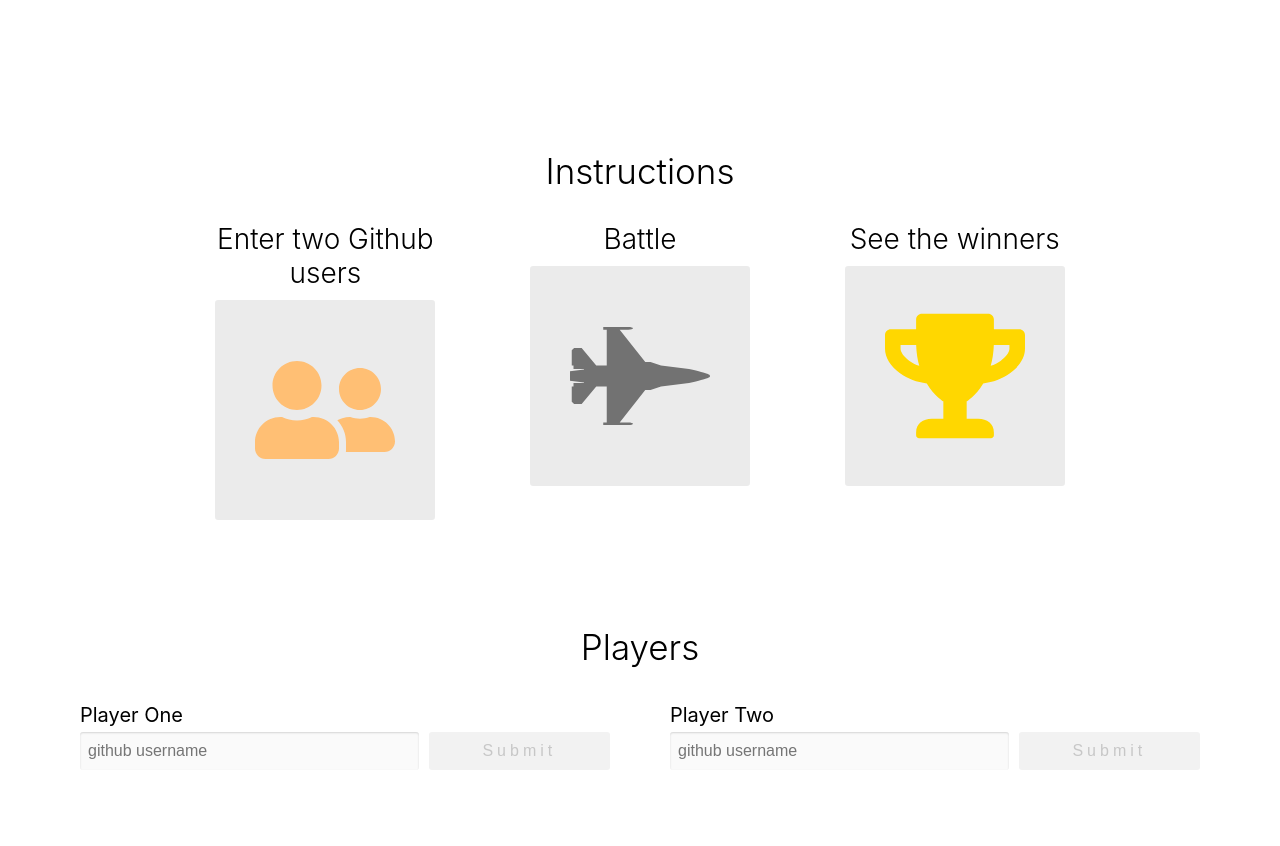
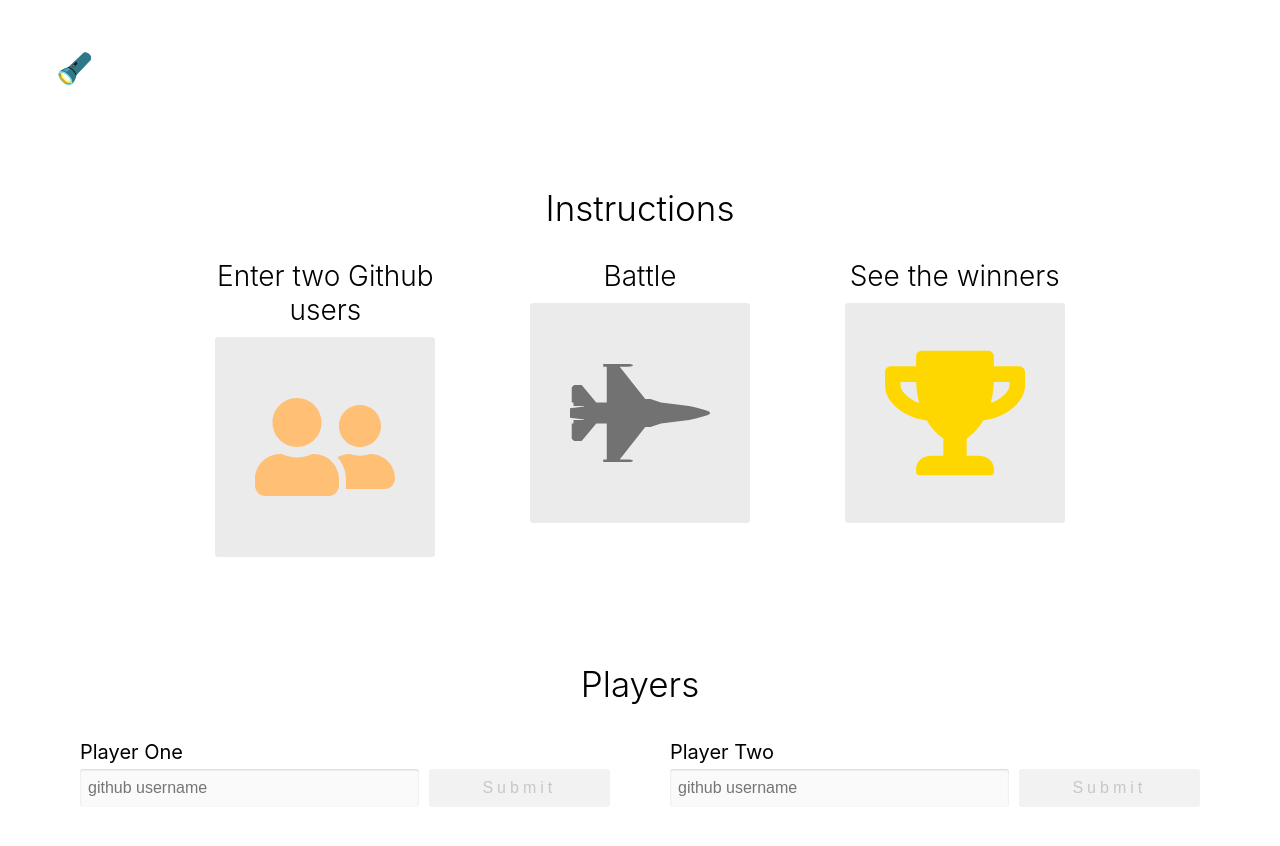
Before and after one commit to bmdoane/github-battle, a React app: page / in a window 1280 px wide. Built offline with nearby package versions, Linux system fonts and the light colour scheme.

Commit message:
Added Nav component with ThemeConsumer via render props pattern, then added Nav to index.js and wrapped container div w/ another div for theme styling

```diff
--- /dev/null
+++ b/app/components/Nav.js
@@ -0,0 +1,20 @@
+import React from 'react'
+import { ThemeConsumer } from '../contexts/theme'
+
+export default function Nav () {
+  return (
+    <ThemeConsumer>
+      {({ theme, toggleTheme }) => (
+        <nav className='row space-between'>
+          <button
+            style={{fontSize: 30}}
+            className='btn-clear'
+            onClick={toggleTheme}
+          >
+            {theme === 'light' ? '🔦' : '💡'}
+          </button>
+        </nav>
+      )}
+    </ThemeConsumer>
+  )
+}
--- a/app/index.css
+++ b/app/index.css
@@ -20,6 +20,12 @@ li {
   max-width: 1200px;
   margin: 0 auto;
   padding: 50px;
+}
+
+.dark {
+  color: #DADADA;
+  background: #1c2022;
+  min-height: 100%;
 }
 
 .flex-center {
--- a/app/index.js
+++ b/app/index.js
@@ -4,6 +4,7 @@ import './index.css'
 import Popular from './components/Popular'
 import Battle from './components/Battle'
 import { ThemeProvider } from './contexts/theme'
+import Nav from './components/Nav'
 
 class App extends React.Component {
   constructor(props) {
@@ -11,16 +12,21 @@ class App extends React.Component {
 
     this.state = {
       theme: 'light',
-      toggleTheme: (({ theme }) => ({
-        theme: theme === 'light' ? 'dark' : 'light'
-      }))
+      toggleTheme: () => {
+        this.setState(({ theme }) => ({
+          theme: theme === 'light' ? 'dark' : 'light'
+        }))
+      }
     }
   }
   render() {
     return (
       <ThemeProvider value={this.state}>
-        <div className='container'>
-          <Battle />
+        <div className={this.state.theme}>
+          <div className='container'>
+            <Nav />
+            <Battle />
+          </div>
         </div>
       </ThemeProvider>
     )
```
